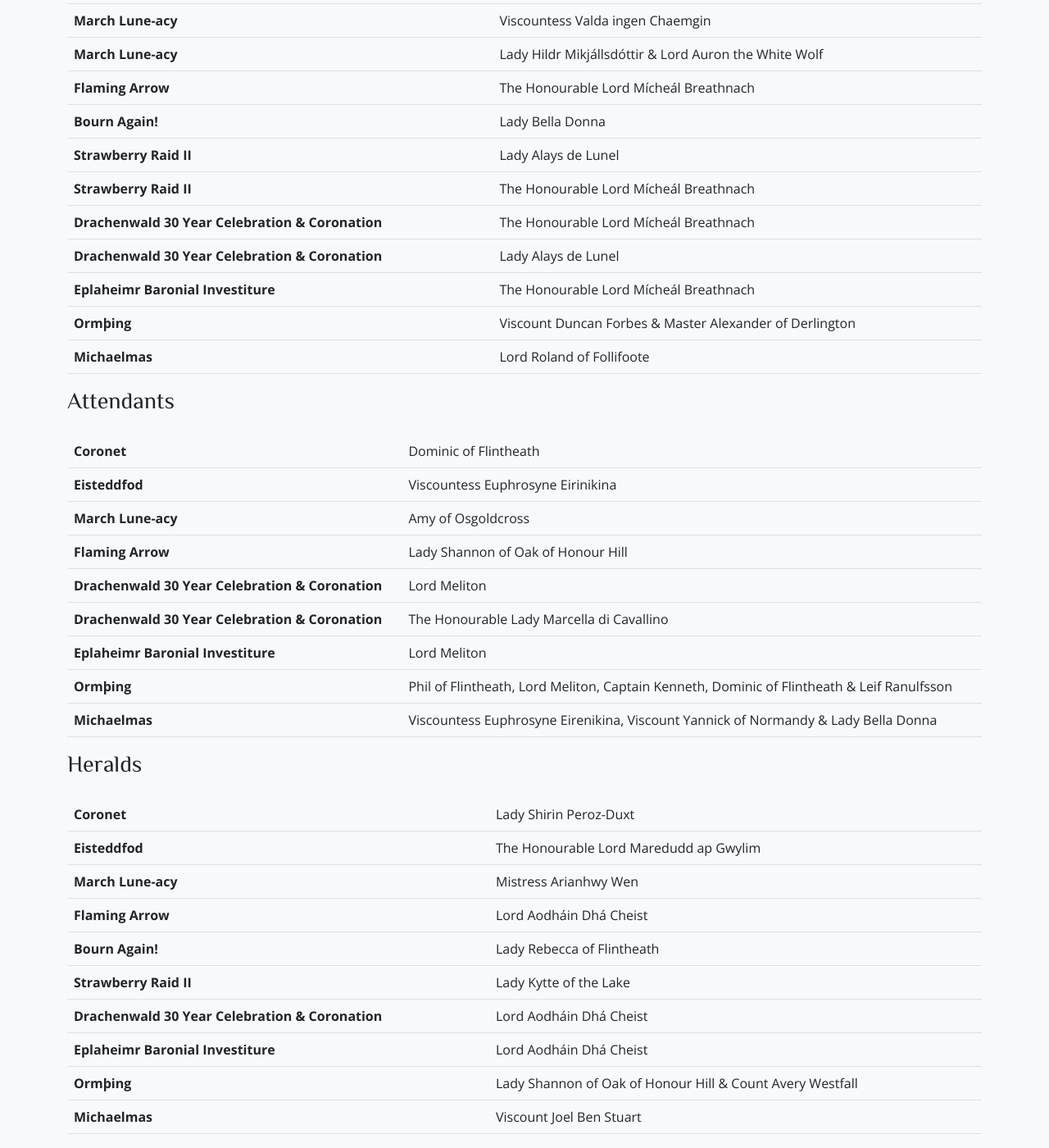
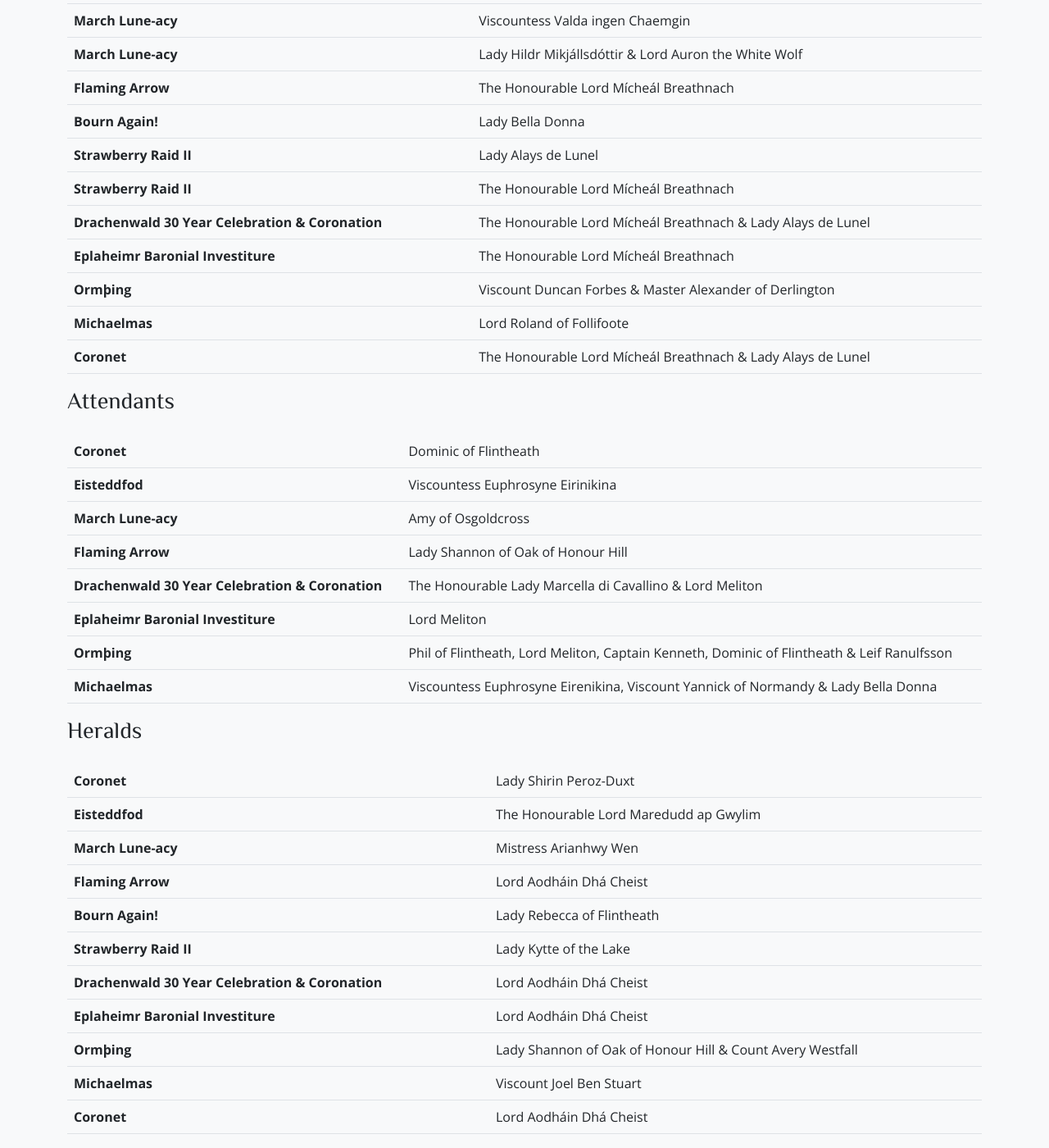
Before and after one commit to drachenwald/insulae-draconis, a Jekyll site: the page built from coronet/index.md, in a window 1280 px wide and 1400 px high, scrolled down 2556 px. Shown: the whole window at 82% size. Built offline with Jekyll 4.4.1, drawn with Linux system fonts in a browser that asks for light colours; comment, search, counter and statistics services are not loaded.

Commit message:
Update index.md

```diff
--- a/coronet/index.md
+++ b/coronet/index.md
@@ -176,11 +176,11 @@ prevurl:
         <td><strong>Coronet</strong></td>
         <td>Lord Roland of Follifoote</td>
       </tr>
-      <tr>
+     <tr>
         <td><strong>Coronet</strong></td>
         <td>Nicholas Comet Born</td>
       </tr>
-      <tr>
+    <tr>
         <td><strong>Eisteddfod</strong></td>
         <td>Viscount Ranulf Li Norreis</td>
       </tr>
@@ -210,10 +210,7 @@ prevurl:
         <td>The Honourable Lord Mícheál Breathnach</td>
       </tr><tr>
         <td><strong>Drachenwald 30 Year Celebration & Coronation</strong></td>
-        <td>The Honourable Lord Mícheál Breathnach</td>
-      </tr><tr>
-        <td><strong>Drachenwald 30 Year Celebration & Coronation</strong></td>
-        <td>Lady Alays de Lunel</td>
+        <td>The Honourable Lord Mícheál Breathnach & Lady Alays de Lunel</td>
       </tr><tr>
         <td><strong>Eplaheimr Baronial Investiture</strong></td>
         <td>The Honourable Lord Mícheál Breathnach</td>
@@ -223,6 +220,9 @@ prevurl:
       </tr><tr>
         <td><strong>Michaelmas</strong></td>
         <td>Lord Roland of Follifoote</td>
+      </tr><tr>
+        <td><strong>Coronet</strong></td>
+        <td>The Honourable Lord Mícheál Breathnach & Lady Alays de Lunel</td>
       </tr>
   </tbody>
 </table>
@@ -246,10 +246,7 @@ prevurl:
         <td>Lady Shannon of Oak of Honour Hill</td>
       </tr><tr>
         <td><strong>Drachenwald 30 Year Celebration & Coronation</strong></td>
-        <td>Lord Meliton</td>
-      </tr><tr>
-        <td><strong>Drachenwald 30 Year Celebration & Coronation</strong></td>
-        <td>The Honourable Lady Marcella di Cavallino</td>
+        <td>The Honourable Lady Marcella di Cavallino & Lord Meliton</td>
       </tr><tr>
         <td><strong>Eplaheimr Baronial Investiture</strong></td>
         <td>Lord Meliton</td>
@@ -297,6 +294,9 @@ prevurl:
       </tr><tr>
         <td><strong>Michaelmas</strong></td>
         <td>Viscount Joel Ben Stuart</td>
+      </tr><tr>
+        <td><strong>Coronet</strong></td>
+        <td>Lord Aodháin Dhá Cheist</td>
       </tr>
   </tbody>
 </table>
```
